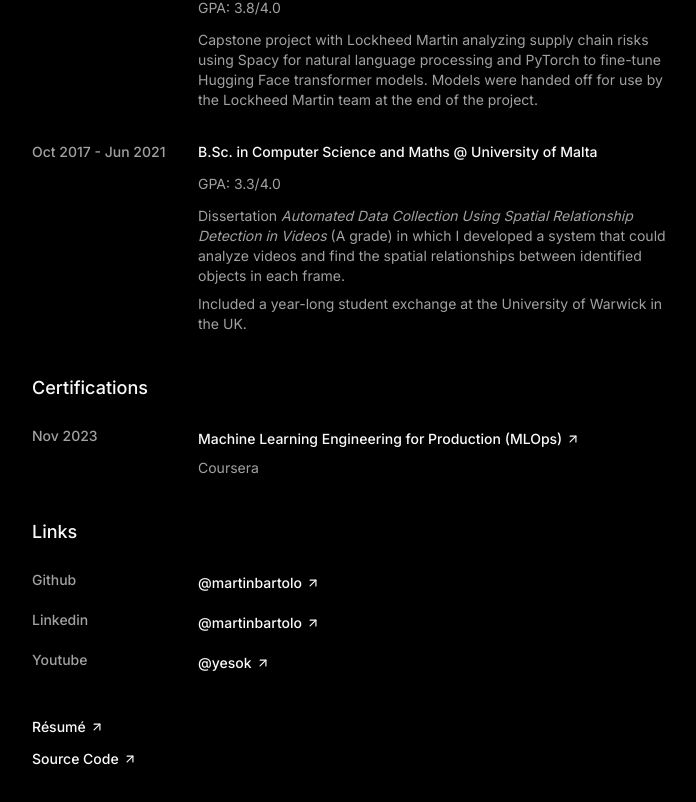
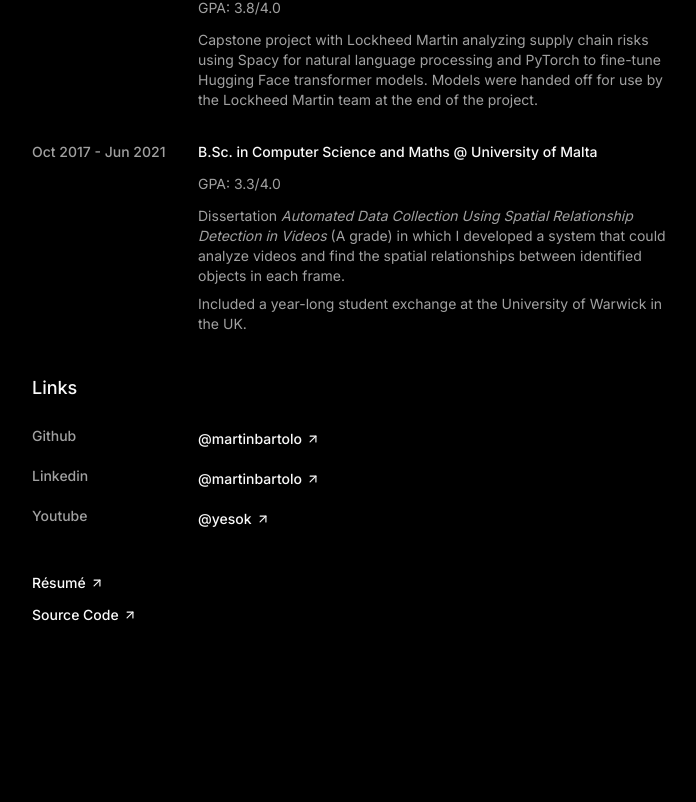
Before and after one commit to martinbartolo/resume-website, a Next.js app: page / in a window 1280 px wide. Shown: the part 1630-2432 px from the top of the page, without its empty margins (288-984 px from the left). After the commit the page ends 2288 px from the top, so only its background shows below. Built offline with nearby package versions, Linux system fonts and the light colour scheme.

Commit message:
content update

```diff
--- a/src/app/page.tsx
+++ b/src/app/page.tsx
@@ -4,7 +4,6 @@ import ReactMarkdown from "react-markdown";
 import Date from "../components/date";
 import Technologies from "../components/technologies";
 import Title from "../components/title";
-import certifications from "../content/certifications.json";
 import education from "../content/education.json";
 import links from "../content/links.json";
 import sideProjects from "../content/side-projects.json";
@@ -107,24 +106,6 @@ export default function Home() {
       </section>
 
       <section>
-        <h2 className="mb-6 text-lg font-medium">Certifications</h2>
-        <div className="space-y-6">
-          {certifications.map((item, index) => (
-            <div
-              key={index}
-              className="flex flex-col gap-1 sm:flex-row sm:gap-4"
-            >
-              <Date>{item.date}</Date>
-              <div className="flex-1 flex flex-col gap-2">
-                <Title link={item.link}>{item.title}</Title>
-                <p className="text-sm text-muted-foreground">{item.institution}</p>
-              </div>
-            </div>
-          ))}
-        </div>
-      </section>
-
-      <section>
         <h2 className="mb-6 text-lg font-medium">Links</h2>
         <div className="space-y-4">
           {links.map((item, index) => (
--- a/src/content/certifications.json
+++ /dev/null
@@ -1,8 +0,0 @@
-[
-  {
-    "date": "Nov 2023",
-    "institution": "Coursera",
-    "link": "https://www.coursera.org/account/accomplishments/specialization/certificate/Q44R8H5FAB4B",
-    "title": "Machine Learning Engineering for Production (MLOps)"
-  }
-]
```
